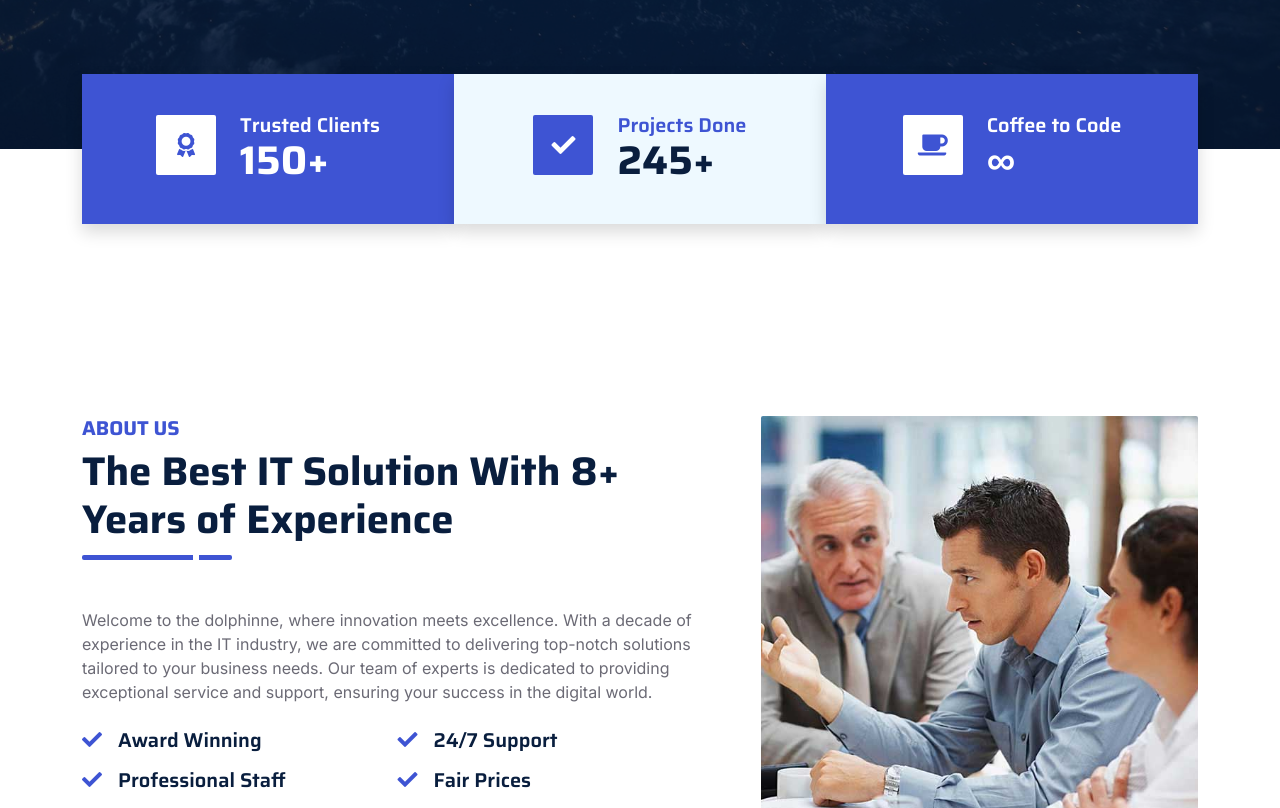
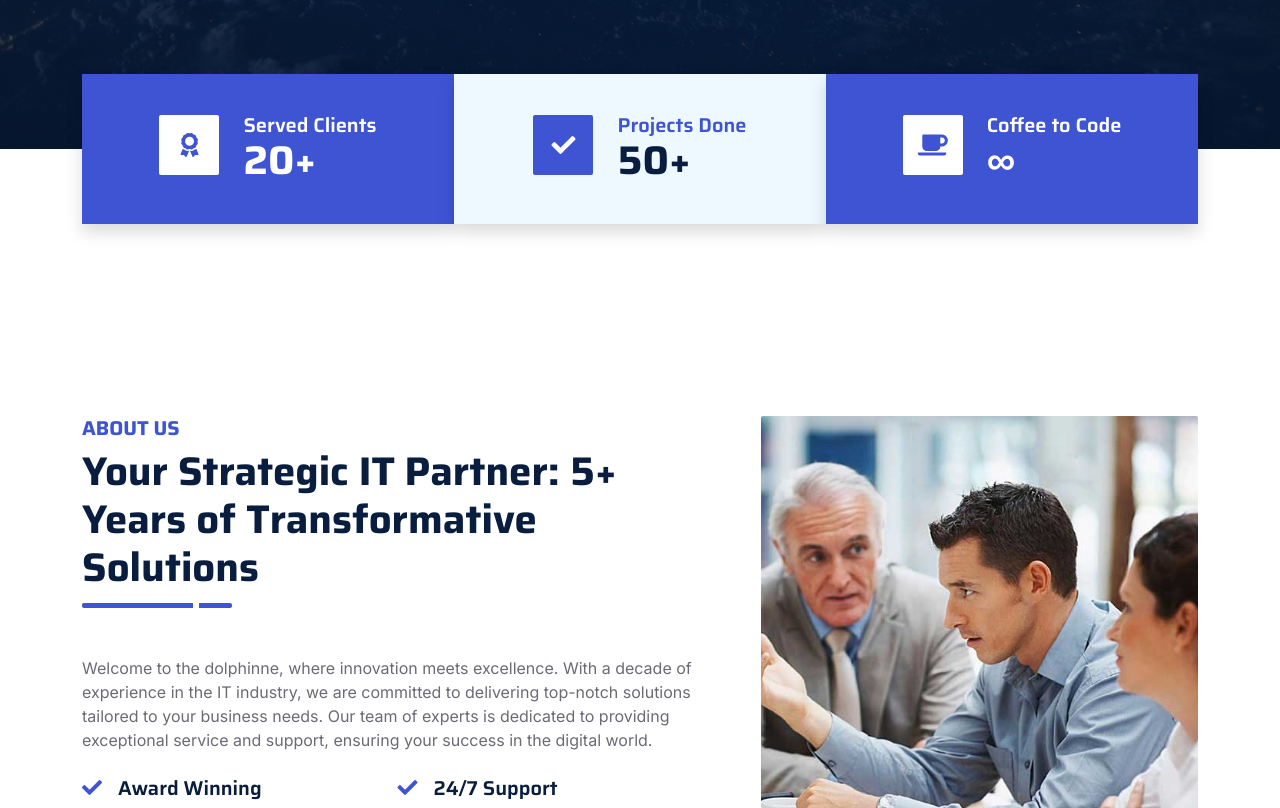
Before and after one commit to dolphinne/dolphinne-website, a React (Vite) app: page / in a window 1280 px wide. Shown: the part 746-1554 px from the top of the page. Built offline with nearby package versions, Linux system fonts and the light colour scheme.

Commit message:
Changes in stats and experiece

```diff
--- a/src/components/LandingPage/AboutUs.tsx
+++ b/src/components/LandingPage/AboutUs.tsx
@@ -18,7 +18,8 @@ const AboutUs = () => {
                   About Us
                 </h5>
                 <h1 className="mb-0">
-                  The Best IT Solution With 8+ Years of Experience
+                  Your Strategic IT Partner: 5+ Years of Transformative
+                  Solutions
                 </h1>
               </div>
               <p className="mb-4">
--- a/src/components/LandingPage/Stats.tsx
+++ b/src/components/LandingPage/Stats.tsx
@@ -23,9 +23,9 @@ const Stats = () => {
                   ></i>
                 </div>
                 <div className="ps-4">
-                  <h5 className="text-white mb-0">Trusted Clients</h5>
+                  <h5 className="text-white mb-0">Served Clients</h5>
                   <h1 className="text-white mb-0" data-toggle="counter-up">
-                    150+
+                    20+
                   </h1>
                 </div>
               </div>
@@ -47,7 +47,7 @@ const Stats = () => {
                 <div className="ps-4">
                   <h5 className="text-primary mb-0">Projects Done</h5>
                   <h1 className="mb-0" data-toggle="counter-up">
-                    245+
+                    50+
                   </h1>
                 </div>
               </div>
```
